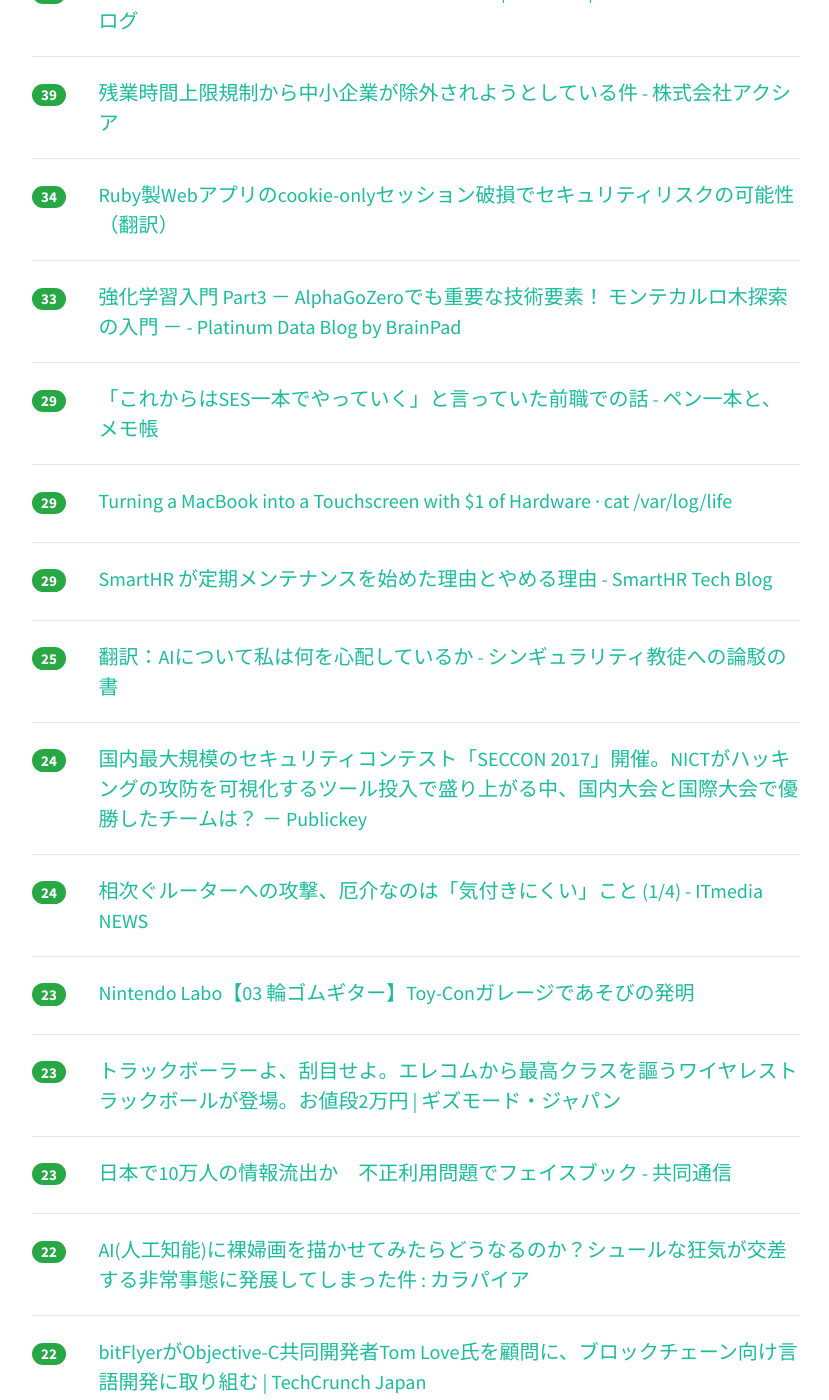
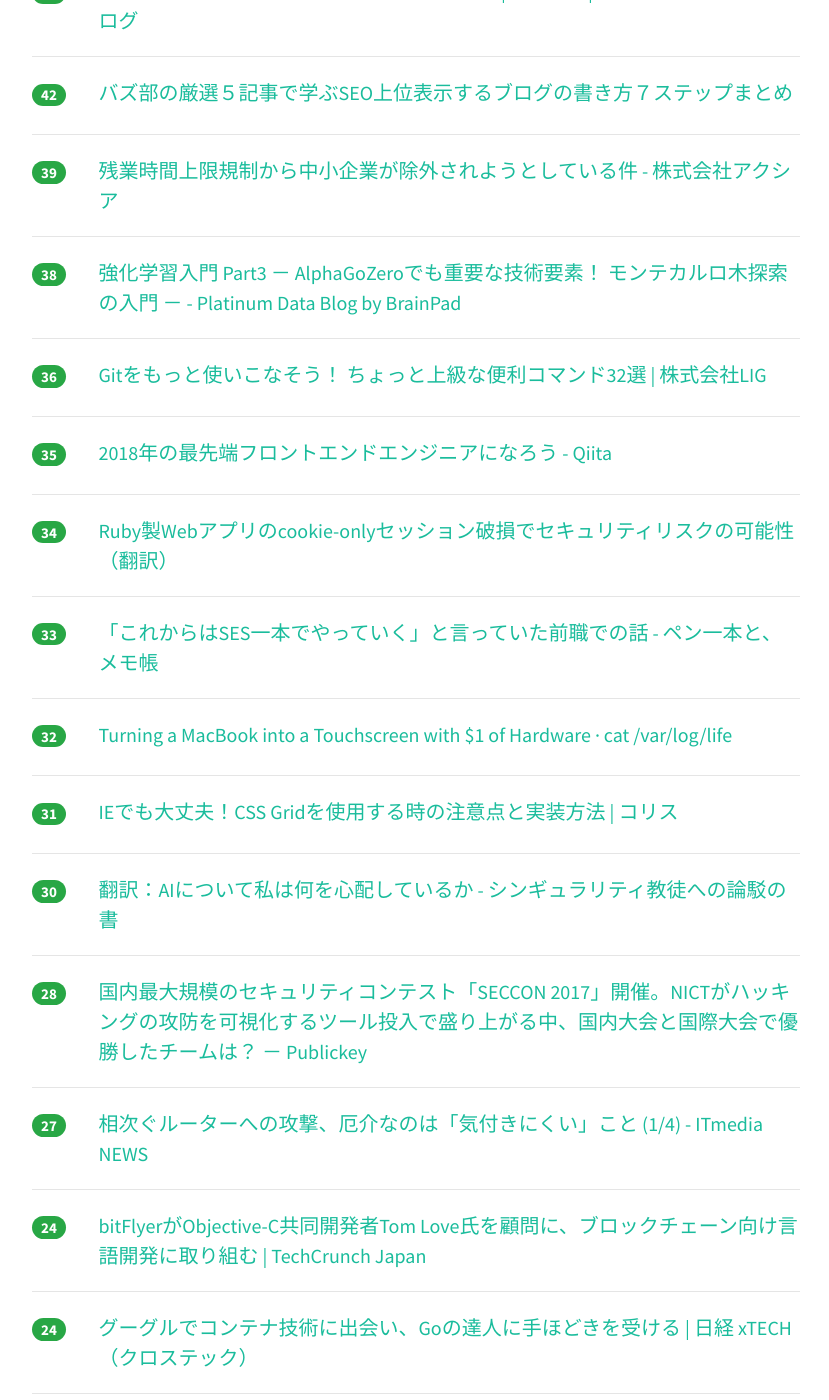
Before and after one commit to yatta47/hatena-matome-site, a Jekyll site: the page built from _posts/2018-04-06-hatena.md, in a window 1280 px wide and 1400 px high, scrolled down 574 px. Shown: the whole window, without its empty margins (224-1053 px from the left). Built offline with Jekyll 4.4.1, drawn with Linux system fonts in a browser that asks for light colours; nearby versions of some CDN libraries; some of the changed text lies outside the part shown.

Commit message:
Updated 2018-04-06

```diff
--- a/_posts/2018-04-06-hatena.md
+++ b/_posts/2018-04-06-hatena.md
@@ -1,29 +1,49 @@
 ---
 layout: post
 title:  "2018-04-06 はてぶIT"
-date:   2018-04-06 12:02:32
+date:   2018-04-06 13:02:51
 tags: [it-hotentry]
 ---
-25 件のデータあり
+31 件のデータあり
 
 <hr><div class="row">
-<div class="col-1"><span class="badge badge-pill badge-success h2">112</span></div>
+<div class="col-1"><span class="badge badge-pill badge-success h2">186</span></div>
 <div class="col-11"><a href='https://www3.nhk.or.jp/news/html/20180406/k10011392391000.html' target='_blank'>セブンイレブン スマホで支払い可能 独自の決済導入へ | NHKニュース</a></div>
 </div>
 <hr>
 <div class="row">
-<div class="col-1"><span class="badge badge-pill badge-success h2">41</span></div>
-<div class="col-11"><a href='https://liskul.com/bazubu-24071' target='_blank'>バズ部の厳選５記事で学ぶSEO上位表示するブログの書き方７ステップまとめ</a></div>
+<div class="col-1"><span class="badge badge-pill badge-success h2">67</span></div>
+<div class="col-11"><a href='http://tech.smarthr.jp/entry/2018/04/06/100000' target='_blank'>SmartHR が定期メンテナンスを始めた理由とやめる理由 - SmartHR Tech Blog</a></div>
 </div>
 <hr>
 <div class="row">
-<div class="col-1"><span class="badge badge-pill badge-success h2">40</span></div>
+<div class="col-1"><span class="badge badge-pill badge-success h2">62</span></div>
 <div class="col-11"><a href='http://blog.btrax.com/jp/2018/04/06/leanstartup_basics/' target='_blank'>今さら聞けないリーンスタートアップの基本 | freshtrax | デザイン会社 btrax ブログ</a></div>
+</div>
+<hr>
+<div class="row">
+<div class="col-1"><span class="badge badge-pill badge-success h2">42</span></div>
+<div class="col-11"><a href='https://liskul.com/bazubu-24071' target='_blank'>バズ部の厳選５記事で学ぶSEO上位表示するブログの書き方７ステップまとめ</a></div>
 </div>
 <hr>
 <div class="row">
 <div class="col-1"><span class="badge badge-pill badge-success h2">39</span></div>
 <div class="col-11"><a href='https://axia.co.jp/2018-04-04' target='_blank'>残業時間上限規制から中小企業が除外されようとしている件 - 株式会社アクシア</a></div>
+</div>
+<hr>
+<div class="row">
+<div class="col-1"><span class="badge badge-pill badge-success h2">38</span></div>
+<div class="col-11"><a href='http://blog.brainpad.co.jp/entry/2018/04/05/163000' target='_blank'>強化学習入門 Part3 － AlphaGoZeroでも重要な技術要素！ モンテカルロ木探索の入門 － - Platinum Data Blog by BrainPad</a></div>
+</div>
+<hr>
+<div class="row">
+<div class="col-1"><span class="badge badge-pill badge-success h2">36</span></div>
+<div class="col-11"><a href='https://liginc.co.jp/387757' target='_blank'>Gitをもっと使いこなそう！ ちょっと上級な便利コマンド32選 | 株式会社LIG</a></div>
+</div>
+<hr>
+<div class="row">
+<div class="col-1"><span class="badge badge-pill badge-success h2">35</span></div>
+<div class="col-11"><a href='https://qiita.com/rana_kualu/items/5986ceab8fd4e353de1b' target='_blank'>2018年の最先端フロントエンドエンジニアになろう - Qiita</a></div>
 </div>
 <hr>
 <div class="row">
@@ -33,37 +53,42 @@ tags: [it-hotentry]
 <hr>
 <div class="row">
 <div class="col-1"><span class="badge badge-pill badge-success h2">33</span></div>
-<div class="col-11"><a href='http://blog.brainpad.co.jp/entry/2018/04/05/163000' target='_blank'>強化学習入門 Part3 － AlphaGoZeroでも重要な技術要素！ モンテカルロ木探索の入門 － - Platinum Data Blog by BrainPad</a></div>
-</div>
-<hr>
-<div class="row">
-<div class="col-1"><span class="badge badge-pill badge-success h2">29</span></div>
 <div class="col-11"><a href='http://nil-fell.hatenablog.com/entry/2018/04/05/150731' target='_blank'>「これからはSES一本でやっていく」と言っていた前職での話 - ペン一本と、メモ帳</a></div>
 </div>
 <hr>
 <div class="row">
-<div class="col-1"><span class="badge badge-pill badge-success h2">29</span></div>
+<div class="col-1"><span class="badge badge-pill badge-success h2">32</span></div>
 <div class="col-11"><a href='https://www.anishathalye.com/2018/04/03/macbook-touchscreen/' target='_blank'>Turning a MacBook into a Touchscreen with $1 of Hardware · cat /var/log/life</a></div>
 </div>
 <hr>
 <div class="row">
-<div class="col-1"><span class="badge badge-pill badge-success h2">29</span></div>
-<div class="col-11"><a href='http://tech.smarthr.jp/entry/2018/04/06/100000' target='_blank'>SmartHR が定期メンテナンスを始めた理由とやめる理由 - SmartHR Tech Blog</a></div>
+<div class="col-1"><span class="badge badge-pill badge-success h2">31</span></div>
+<div class="col-11"><a href='https://coliss.com/articles/build-websites/operation/css/how-to-css-grid-for-ie11.html' target='_blank'>IEでも大丈夫！CSS Gridを使用する時の注意点と実装方法 | コリス</a></div>
 </div>
 <hr>
 <div class="row">
-<div class="col-1"><span class="badge badge-pill badge-success h2">25</span></div>
+<div class="col-1"><span class="badge badge-pill badge-success h2">30</span></div>
 <div class="col-11"><a href='http://skeptics.hatenadiary.jp/entry/2018/04/05/224957' target='_blank'>翻訳：AIについて私は何を心配しているか - シンギュラリティ教徒への論駁の書</a></div>
 </div>
 <hr>
 <div class="row">
-<div class="col-1"><span class="badge badge-pill badge-success h2">24</span></div>
+<div class="col-1"><span class="badge badge-pill badge-success h2">28</span></div>
 <div class="col-11"><a href='http://www.publickey1.jp/blog/18/seccon_2017nict.html' target='_blank'>国内最大規模のセキュリティコンテスト「SECCON 2017」開催。NICTがハッキングの攻防を可視化するツール投入で盛り上がる中、国内大会と国際大会で優勝したチームは？ － Publickey</a></div>
 </div>
 <hr>
 <div class="row">
+<div class="col-1"><span class="badge badge-pill badge-success h2">27</span></div>
+<div class="col-11"><a href='http://www.itmedia.co.jp/news/articles/1804/06/news017.html' target='_blank'>相次ぐルーターへの攻撃、厄介なのは「気付きにくい」こと (1/4) - ITmedia NEWS</a></div>
+</div>
+<hr>
+<div class="row">
 <div class="col-1"><span class="badge badge-pill badge-success h2">24</span></div>
-<div class="col-11"><a href='http://www.itmedia.co.jp/news/articles/1804/06/news017.html' target='_blank'>相次ぐルーターへの攻撃、厄介なのは「気付きにくい」こと (1/4) - ITmedia NEWS</a></div>
+<div class="col-11"><a href='https://jp.techcrunch.com/2018/04/06/tomlove-joins-bitflyer/' target='_blank'>bitFlyerがObjective-C共同開発者Tom Love氏を顧問に、ブロックチェーン向け言語開発に取り組む | TechCrunch Japan</a></div>
+</div>
+<hr>
+<div class="row">
+<div class="col-1"><span class="badge badge-pill badge-success h2">24</span></div>
+<div class="col-11"><a href='http://tech.nikkeibp.co.jp/atcl/nxt/column/18/00240/040400003/' target='_blank'>グーグルでコンテナ技術に出会い、Goの達人に手ほどきを受ける | 日経 xTECH（クロステック）</a></div>
 </div>
 <hr>
 <div class="row">
@@ -82,27 +107,17 @@ tags: [it-hotentry]
 </div>
 <hr>
 <div class="row">
+<div class="col-1"><span class="badge badge-pill badge-success h2">23</span></div>
+<div class="col-11"><a href='https://diary.app.ssig33.com/348' target='_blank'>まともな Slack クライアントとしての IRCCloud のご紹介 - Diary</a></div>
+</div>
+<hr>
+<div class="row">
 <div class="col-1"><span class="badge badge-pill badge-success h2">22</span></div>
 <div class="col-11"><a href='http://karapaia.com/archives/52257695.html' target='_blank'>AI(人工知能)に裸婦画を描かせてみたらどうなるのか？シュールな狂気が交差する非常事態に発展してしまった件 : カラパイア</a></div>
 </div>
 <hr>
 <div class="row">
-<div class="col-1"><span class="badge badge-pill badge-success h2">22</span></div>
-<div class="col-11"><a href='https://jp.techcrunch.com/2018/04/06/tomlove-joins-bitflyer/' target='_blank'>bitFlyerがObjective-C共同開発者Tom Love氏を顧問に、ブロックチェーン向け言語開発に取り組む | TechCrunch Japan</a></div>
-</div>
-<hr>
-<div class="row">
-<div class="col-1"><span class="badge badge-pill badge-success h2">22</span></div>
-<div class="col-11"><a href='https://coliss.com/articles/build-websites/operation/css/how-to-css-grid-for-ie11.html' target='_blank'>IEでも大丈夫！CSS Gridを使用する時の注意点と実装方法 | コリス</a></div>
-</div>
-<hr>
-<div class="row">
 <div class="col-1"><span class="badge badge-pill badge-success h2">18</span></div>
-<div class="col-11"><a href='https://liginc.co.jp/387757' target='_blank'>Gitをもっと使いこなそう！ ちょっと上級な便利コマンド32選 | 株式会社LIG</a></div>
-</div>
-<hr>
-<div class="row">
-<div class="col-1"><span class="badge badge-pill badge-success h2">17</span></div>
 <div class="col-11"><a href='http://www.yomiuri.co.jp/economy/20180405-OYT1T50108.html' target='_blank'>スマホ販売「４年縛り」調査へ…囲い込み問題視 : 経済 : 読売新聞（YOMIURI ONLINE）</a></div>
 </div>
 <hr>
@@ -122,8 +137,23 @@ tags: [it-hotentry]
 </div>
 <hr>
 <div class="row">
+<div class="col-1"><span class="badge badge-pill badge-success h2">15</span></div>
+<div class="col-11"><a href='http://corporate.coincheck.com/2018/04/06/51.html' target='_blank'>コインチェック株式会社、マネックスグループ株式会社の完全子会社化及び新経営体制のご報告 | コインチェック株式会社</a></div>
+</div>
+<hr>
+<div class="row">
 <div class="col-1"><span class="badge badge-pill badge-success h2">14</span></div>
 <div class="col-11"><a href='https://japanese.engadget.com/2018/04/05/pc-3999/' target='_blank'>アンカーがPC用無線キーボード+マウス発売。3999円で独自無線式 - Engadget 日本版</a></div>
+</div>
+<hr>
+<div class="row">
+<div class="col-1"><span class="badge badge-pill badge-success h2">13</span></div>
+<div class="col-11"><a href='https://www.pinterest.se/pin/504966176951045821/' target='_blank'>ファッションバイカラー気質スリムエレガントワンピース - Hassyon | my fashion dress | Pinterest | Elegant dresses, Elegant and Fashion</a></div>
+</div>
+<hr>
+<div class="row">
+<div class="col-1"><span class="badge badge-pill badge-success h2">8</span></div>
+<div class="col-11"><a href='http://hatenacorp.jp/press/release/entry/2018/04/06/120000' target='_blank'>はてな開発のマンガビューワを新潮社が採用。「くらげバンチ」のサイトリニューアルとマネタイズを支援 - プレスリリース - 株式会社はてな</a></div>
 </div>
 <hr>
 <div class="row">
```
